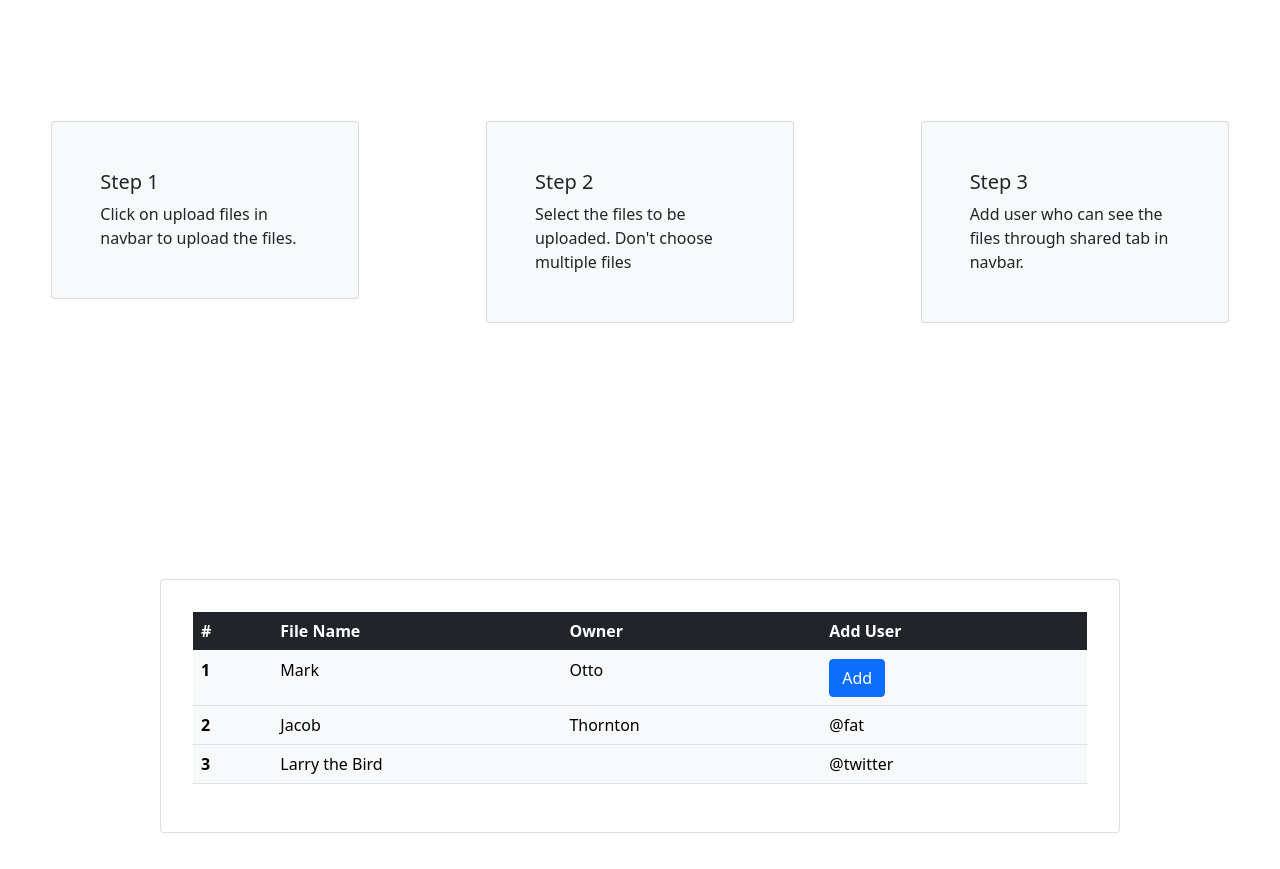
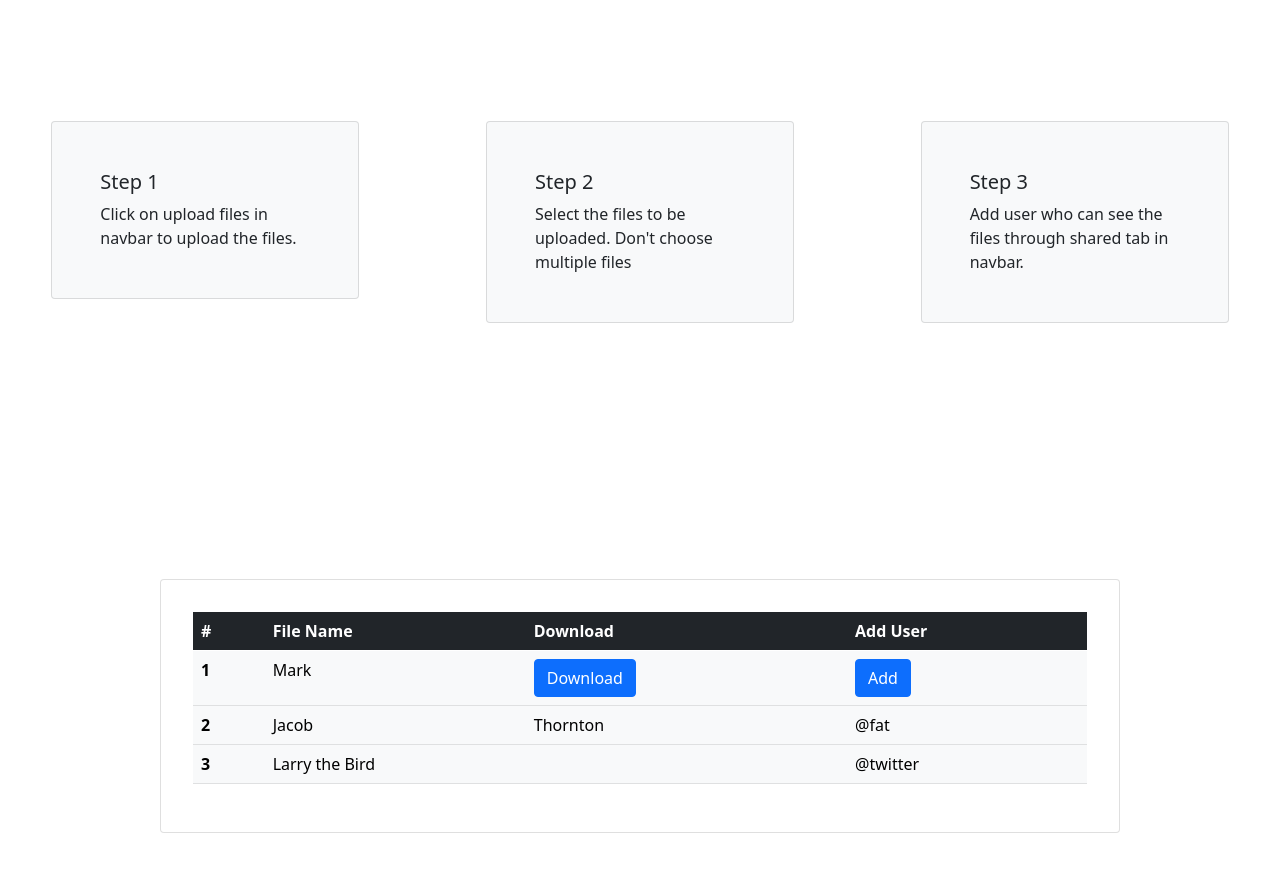
Before and after one commit to mohit12141/DbmsPrac8, a plain HTML site: page DBMS PRAC8/home.html in a window 1280 px wide. Shown: the part 63-932 px from the top of the page. Drawn offline with nearby package versions, Linux system fonts and the light colour scheme.

Commit message:
changes to home.html

```diff
--- a/DBMS PRAC8/home.html
+++ b/DBMS PRAC8/home.html
@@ -76,7 +76,7 @@
                   <tr>
                     <th scope="col">#</th>
                     <th scope="col">File Name</th>
-                    <th scope="col">Owner</th>
+                    <th scope="col">Download</th>
                     <th scope="col">Add User</th>
 
                   </tr>
@@ -85,8 +85,7 @@
                   <tr>
                     <th scope="row">1</th>
                     <td>Mark</td>
-                    <td>Otto</td>
-
+                    <td><button class="btn btn-primary" type="button">Download</button></td>
                     <td><button class="btn btn-primary" type="button" data-bs-toggle="modal" data-bs-target="#exampleModal">Add</button></td>
                   </tr>
                   <tr>
```
